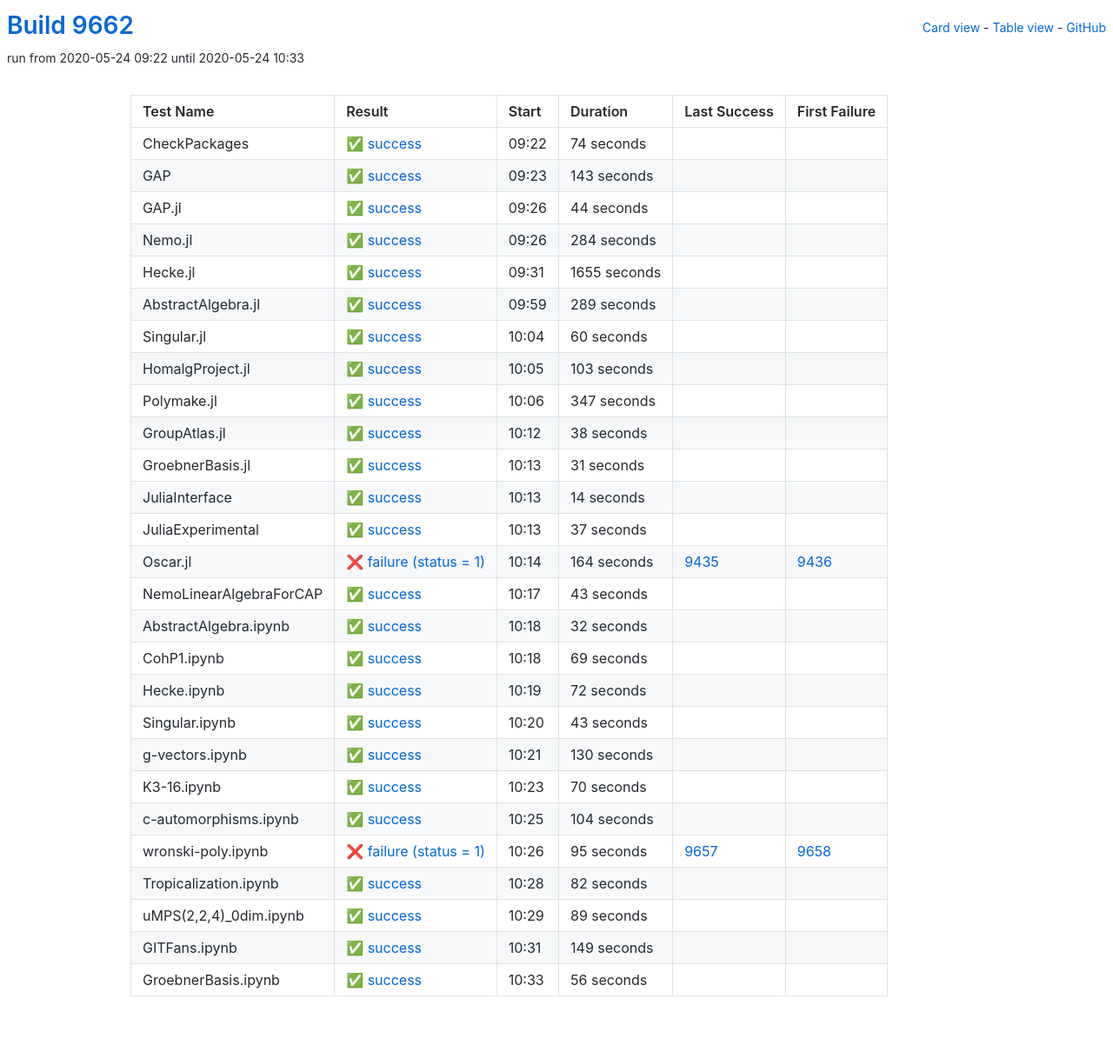
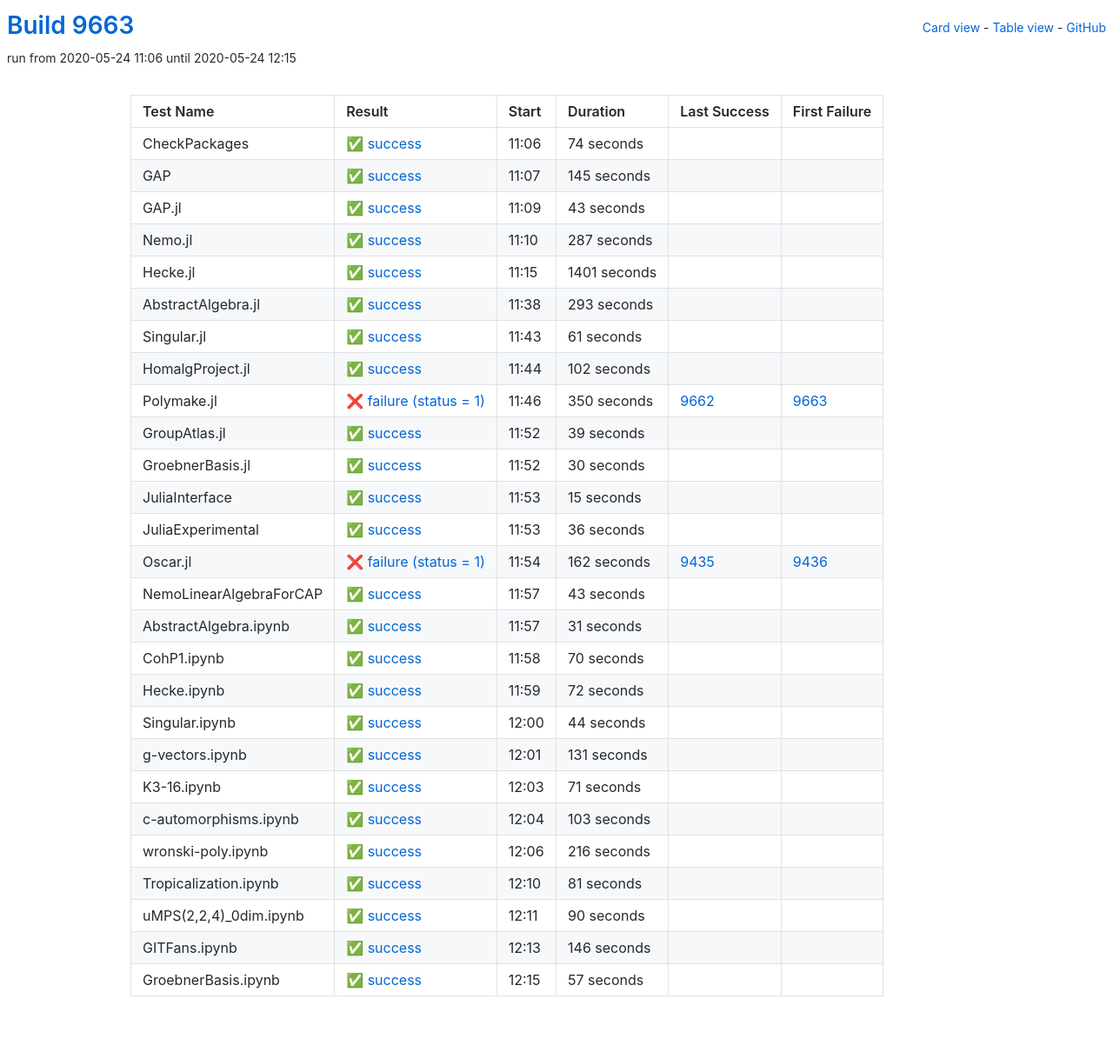
Before and after one commit to oscar-system/oscar-ci-status, a Jekyll site: the page built from table.html, in a window 1280 px wide. Shown: the whole page at 87% size. Built offline with Jekyll 4.4.1, drawn with Linux system fonts in a browser that asks for light colours.

Commit message:
Build 9663

```diff
--- a/_data/ci.yml
+++ b/_data/ci.yml
@@ -1,5 +1,5 @@
-build: 9662
-build_url: https://oscarci.mathematik.uni-kl.de/job/oscar/9662/
+build: 9663
+build_url: https://oscarci.mathematik.uni-kl.de/job/oscar/9663/
 job: oscar
 tests:
 - duration: 74
@@ -9,165 +9,165 @@
   id: checkpackages
   last_success: false
   last_success_url: null
-  log: https://oscarci.mathematik.uni-kl.de/job/oscar/9662/artifact/logs/build-9662/CheckPackages.log
+  log: https://oscarci.mathematik.uni-kl.de/job/oscar/9663/artifact/logs/build-9663/CheckPackages.log
   name: CheckPackages
-  start: 2020-05-24 09:22
+  start: 2020-05-24 11:06
   status: success
   success: true
-- duration: 143
+- duration: 145
   exitcode: 0
   first_failure: false
   first_failure_url: null
   id: gap
   last_success: false
   last_success_url: null
-  log: https://oscarci.mathematik.uni-kl.de/job/oscar/9662/artifact/logs/build-9662/GAP.log
+  log: https://oscarci.mathematik.uni-kl.de/job/oscar/9663/artifact/logs/build-9663/GAP.log
   name: GAP
-  start: 2020-05-24 09:23
+  start: 2020-05-24 11:07
   status: success
   success: true
-- duration: 44
+- duration: 43
   exitcode: 0
   first_failure: false
   first_failure_url: null
   id: gap-jl
   last_success: false
   last_success_url: null
-  log: https://oscarci.mathematik.uni-kl.de/job/oscar/9662/artifact/logs/build-9662/GAP.jl.log
+  log: https://oscarci.mathematik.uni-kl.de/job/oscar/9663/artifact/logs/build-9663/GAP.jl.log
   name: GAP.jl
-  start: 2020-05-24 09:26
+  start: 2020-05-24 11:09
   status: success
   success: true
-- duration: 284
+- duration: 287
   exitcode: 0
   first_failure: false
   first_failure_url: null
   id: nemo-jl
   last_success: false
   last_success_url: null
-  log: https://oscarci.mathematik.uni-kl.de/job/oscar/9662/artifact/logs/build-9662/Nemo.jl.log
+  log: https://oscarci.mathematik.uni-kl.de/job/oscar/9663/artifact/logs/build-9663/Nemo.jl.log
   name: Nemo.jl
-  start: 2020-05-24 09:26
+  start: 2020-05-24 11:10
   status: success
   success: true
-- duration: 1655
+- duration: 1401
   exitcode: 0
   first_failure: false
   first_failure_url: null
   id: hecke-jl
   last_success: false
   last_success_url: null
-  log: https://oscarci.mathematik.uni-kl.de/job/oscar/9662/artifact/logs/build-9662/Hecke.jl.log
+  log: https://oscarci.mathematik.uni-kl.de/job/oscar/9663/artifact/logs/build-9663/Hecke.jl.log
   name: Hecke.jl
-  start: 2020-05-24 09:31
+  start: 2020-05-24 11:15
   status: success
   success: true
-- duration: 289
+- duration: 293
   exitcode: 0
   first_failure: false
   first_failure_url: null
   id: abstractalgebra-jl
   last_success: false
   last_success_url: null
-  log: https://oscarci.mathematik.uni-kl.de/job/oscar/9662/artifact/logs/build-9662/AbstractAlgebra.jl.log
+  log: https://oscarci.mathematik.uni-kl.de/job/oscar/9663/artifact/logs/build-9663/AbstractAlgebra.jl.log
   name: AbstractAlgebra.jl
-  start: 2020-05-24 09:59
+  start: 2020-05-24 11:38
   status: success
   success: true
-- duration: 60
+- duration: 61
   exitcode: 0
   first_failure: false
   first_failure_url: null
   id: singular-jl
   last_success: false
   last_success_url: null
-  log: https://oscarci.mathematik.uni-kl.de/job/oscar/9662/artifact/logs/build-9662/Singular.jl.log
+  log: https://oscarci.mathematik.uni-kl.de/job/oscar/9663/artifact/logs/build-9663/Singular.jl.log
   name: Singular.jl
-  start: 2020-05-24 10:04
+  start: 2020-05-24 11:43
   status: success
   success: true
-- duration: 103
+- duration: 102
   exitcode: 0
   first_failure: false
   first_failure_url: null
   id: homalgproject-jl
   last_success: false
   last_success_url: null
-  log: https://oscarci.mathematik.uni-kl.de/job/oscar/9662/artifact/logs/build-9662/HomalgProject.jl.log
+  log: https://oscarci.mathematik.uni-kl.de/job/oscar/9663/artifact/logs/build-9663/HomalgProject.jl.log
   name: HomalgProject.jl
-  start: 2020-05-24 10:05
+  start: 2020-05-24 11:44
   status: success
   success: true
-- duration: 347
-  exitcode: 0
-  first_failure: false
-  first_failure_url: null
+- duration: 350
+  exitcode: 1
+  first_failure: 9663
+  first_failure_url: https://oscarci.mathematik.uni-kl.de/job/oscar/9663/
   id: polymake-jl
-  last_success: false
-  last_success_url: null
-  log: https://oscarci.mathematik.uni-kl.de/job/oscar/9662/artifact/logs/build-9662/Polymake.jl.log
+  last_success: 9662
+  last_success_url: https://oscarci.mathematik.uni-kl.de/job/oscar/9662/
+  log: https://oscarci.mathematik.uni-kl.de/job/oscar/9663/artifact/logs/build-9663/Polymake.jl.log
   name: Polymake.jl
-  start: 2020-05-24 10:06
-  status: success
-  success: true
-- duration: 38
+  start: 2020-05-24 11:46
+  status: failure
+  success: false
+- duration: 39
   exitcode: 0
   first_failure: false
   first_failure_url: null
   id: groupatlas-jl
   last_success: false
   last_success_url: null
-  log: https://oscarci.mathematik.uni-kl.de/job/oscar/9662/artifact/logs/build-9662/GroupAtlas.jl.log
+  log: https://oscarci.mathematik.uni-kl.de/job/oscar/9663/artifact/logs/build-9663/GroupAtlas.jl.log
   name: GroupAtlas.jl
-  start: 2020-05-24 10:12
+  start: 2020-05-24 11:52
   status: success
   success: true
-- duration: 31
+- duration: 30
   exitcode: 0
   first_failure: false
   first_failure_url: null
   id: groebnerbasis-jl
   last_success: false
   last_success_url: null
-  log: https://oscarci.mathematik.uni-kl.de/job/oscar/9662/artifact/logs/build-9662/GroebnerBasis.jl.log
+  log: https://oscarci.mathematik.uni-kl.de/job/oscar/9663/artifact/logs/build-9663/GroebnerBasis.jl.log
   name: GroebnerBasis.jl
-  start: 2020-05-24 10:13
+  start: 2020-05-24 11:52
   status: success
   success: true
-- duration: 14
+- duration: 15
   exitcode: 0
   first_failure: false
   first_failure_url: null
   id: juliainterface
   last_success: false
   last_success_url: null
-  log: https://oscarci.mathematik.uni-kl.de/job/oscar/9662/artifact/logs/build-9662/JuliaInterface.log
+  log: https://oscarci.mathematik.uni-kl.de/job/oscar/9663/artifact/logs/build-9663/JuliaInterface.log
   name: JuliaInterface
-  start: 2020-05-24 10:13
+  start: 2020-05-24 11:53
   status: success
   success: true
-- duration: 37
+- duration: 36
   exitcode: 0
   first_failure: false
   first_failure_url: null
   id: juliaexperimental
   last_success: false
   last_success_url: null
-  log: https://oscarci.mathematik.uni-kl.de/job/oscar/9662/artifact/logs/build-9662/JuliaExperimental.log
+  log: https://oscarci.mathematik.uni-kl.de/job/oscar/9663/artifact/logs/build-9663/JuliaExperimental.log
   name: JuliaExperimental
-  start: 2020-05-24 10:13
+  start: 2020-05-24 11:53
   status: success
   success: true
-- duration: 164
+- duration: 162
   exitcode: 1
   first_failure: 9436
   first_failure_url: https://oscarci.mathematik.uni-kl.de/job/oscar/9436/
   id: oscar-jl
   last_success: 9435
   last_success_url: https://oscarci.mathematik.uni-kl.de/job/oscar/9435/
-  log: https://oscarci.mathematik.uni-kl.de/job/oscar/9662/artifact/logs/build-9662/Oscar.jl.log
+  log: https://oscarci.mathematik.uni-kl.de/job/oscar/9663/artifact/logs/build-9663/Oscar.jl.log
   name: Oscar.jl
-  start: 2020-05-24 10:14
+  start: 2020-05-24 11:54
   status: failure
   success: false
 - duration: 43
@@ -177,33 +177,33 @@
   id: nemolinearalgebraforcap
   last_success: false
   last_success_url: null
-  log: https://oscarci.mathematik.uni-kl.de/job/oscar/9662/artifact/logs/build-9662/NemoLinearAlgebraForCAP.log
+  log: https://oscarci.mathematik.uni-kl.de/job/oscar/9663/artifact/logs/build-9663/NemoLinearAlgebraForCAP.log
   name: NemoLinearAlgebraForCAP
-  start: 2020-05-24 10:17
+  start: 2020-05-24 11:57
   status: success
   success: true
-- duration: 32
+- duration: 31
   exitcode: 0
   first_failure: false
   first_failure_url: null
   id: abstractalgebra-ipynb
   last_success: false
   last_success_url: null
-  log: https://oscarci.mathematik.uni-kl.de/job/oscar/9662/artifact/logs/build-9662/AbstractAlgebra.ipynb.log
+  log: https://oscarci.mathematik.uni-kl.de/job/oscar/9663/artifact/logs/build-9663/AbstractAlgebra.ipynb.log
   name: AbstractAlgebra.ipynb
-  start: 2020-05-24 10:18
+  start: 2020-05-24 11:57
   status: success
   success: true
-- duration: 69
+- duration: 70
   exitcode: 0
   first_failure: false
   first_failure_url: null
   id: cohp1-ipynb
   last_success: false
   last_success_url: null
-  log: https://oscarci.mathematik.uni-kl.de/job/oscar/9662/artifact/logs/build-9662/CohP1.ipynb.log
+  log: https://oscarci.mathematik.uni-kl.de/job/oscar/9663/artifact/logs/build-9663/CohP1.ipynb.log
   name: CohP1.ipynb
-  start: 2020-05-24 10:18
+  start: 2020-05-24 11:58
   status: success
   success: true
 - duration: 72
@@ -213,116 +213,116 @@
   id: hecke-ipynb
   last_success: false
   last_success_url: null
-  log: https://oscarci.mathematik.uni-kl.de/job/oscar/9662/artifact/logs/build-9662/Hecke.ipynb.log
+  log: https://oscarci.mathematik.uni-kl.de/job/oscar/9663/artifact/logs/build-9663/Hecke.ipynb.log
   name: Hecke.ipynb
-  start: 2020-05-24 10:19
+  start: 2020-05-24 11:59
   status: success
   success: true
-- duration: 43
+- duration: 44
   exitcode: 0
   first_failure: false
   first_failure_url: null
   id: singular-ipynb
   last_success: false
   last_success_url: null
-  log: https://oscarci.mathematik.uni-kl.de/job/oscar/9662/artifact/logs/build-9662/Singular.ipynb.log
+  log: https://oscarci.mathematik.uni-kl.de/job/oscar/9663/artifact/logs/build-9663/Singular.ipynb.log
   name: Singular.ipynb
-  start: 2020-05-24 10:20
+  start: 2020-05-24 12:00
   status: success
   success: true
-- duration: 130
+- duration: 131
   exitcode: 0
   first_failure: false
   first_failure_url: null
   id: g-vectors-ipynb
   last_success: false
   last_success_url: null
-  log: https://oscarci.mathematik.uni-kl.de/job/oscar/9662/artifact/logs/build-9662/g-vectors.ipynb.log
+  log: https://oscarci.mathematik.uni-kl.de/job/oscar/9663/artifact/logs/build-9663/g-vectors.ipynb.log
   name: g-vectors.ipynb
-  start: 2020-05-24 10:21
+  start: 2020-05-24 12:01
   status: success
   success: true
-- duration: 70
+- duration: 71
   exitcode: 0
   first_failure: false
   first_failure_url: null
   id: k3-16-ipynb
   last_success: false
   last_success_url: null
-  log: https://oscarci.mathematik.uni-kl.de/job/oscar/9662/artifact/logs/build-9662/K3-16.ipynb.log
+  log: https://oscarci.mathematik.uni-kl.de/job/oscar/9663/artifact/logs/build-9663/K3-16.ipynb.log
   name: K3-16.ipynb
-  start: 2020-05-24 10:23
+  start: 2020-05-24 12:03
   status: success
   success: true
-- duration: 104
+- duration: 103
   exitcode: 0
   first_failure: false
   first_failure_url: null
   id: c-automorphisms-ipynb
   last_success: false
   last_success_url: null
-  log: https://oscarci.mathematik.uni-kl.de/job/oscar/9662/artifact/logs/build-9662/c-automorphisms.ipynb.log
+  log: https://oscarci.mathematik.uni-kl.de/job/oscar/9663/artifact/logs/build-9663/c-automorphisms.ipynb.log
   name: c-automorphisms.ipynb
-  start: 2020-05-24 10:25
+  start: 2020-05-24 12:04
   status: success
   success: true
-- duration: 95
-  exitcode: 1
-  first_failure: 9658
-  first_failure_url: https://oscarci.mathematik.uni-kl.de/job/oscar/9658/
+- duration: 216
+  exitcode: 0
+  first_failure: false
+  first_failure_url: null
   id: wronski-poly-ipynb
-  last_success: 9657
-  last_success_url: https://oscarci.mathematik.uni-kl.de/job/oscar/9657/
-  log: https://oscarci.mathematik.uni-kl.de/job/oscar/9662/artifact/logs/build-9662/wronski-poly.ipynb.log
+  last_success: false
+  last_success_url: null
+  log: https://oscarci.mathematik.uni-kl.de/job/oscar/9663/artifact/logs/build-9663/wronski-poly.ipynb.log
   name: wronski-poly.ipynb
-  start: 2020-05-24 10:26
-  status: failure
-  success: false
-- duration: 82
+  start: 2020-05-24 12:06
+  status: success
+  success: true
+- duration: 81
   exitcode: 0
   first_failure: false
   first_failure_url: null
   id: tropicalization-ipynb
   last_success: false
   last_success_url: null
-  log: https://oscarci.mathematik.uni-kl.de/job/oscar/9662/artifact/logs/build-9662/Tropicalization.ipynb.log
+  log: https://oscarci.mathematik.uni-kl.de/job/oscar/9663/artifact/logs/build-9663/Tropicalization.ipynb.log
   name: Tropicalization.ipynb
-  start: 2020-05-24 10:28
+  start: 2020-05-24 12:10
   status: success
   success: true
-- duration: 89
+- duration: 90
   exitcode: 0
   first_failure: false
   first_failure_url: null
   id: umps-2-2-4-0dim-ipynb
   last_success: false
   last_success_url: null
-  log: https://oscarci.mathematik.uni-kl.de/job/oscar/9662/artifact/logs/build-9662/uMPS-2-2-4-_0dim.ipynb.log
+  log: https://oscarci.mathematik.uni-kl.de/job/oscar/9663/artifact/logs/build-9663/uMPS-2-2-4-_0dim.ipynb.log
   name: uMPS(2,2,4)_0dim.ipynb
-  start: 2020-05-24 10:29
+  start: 2020-05-24 12:11
   status: success
   success: true
-- duration: 149
+- duration: 146
   exitcode: 0
   first_failure: false
   first_failure_url: null
   id: gitfans-ipynb
   last_success: false
   last_success_url: null
-  log: https://oscarci.mathematik.uni-kl.de/job/oscar/9662/artifact/logs/build-9662/GITFans.ipynb.log
+  log: https://oscarci.mathematik.uni-kl.de/job/oscar/9663/artifact/logs/build-9663/GITFans.ipynb.log
   name: GITFans.ipynb
-  start: 2020-05-24 10:31
+  start: 2020-05-24 12:13
   status: success
   success: true
-- duration: 56
+- duration: 57
   exitcode: 0
   first_failure: false
   first_failure_url: null
   id: groebnerbasis-ipynb
   last_success: false
   last_success_url: null
-  log: https://oscarci.mathematik.uni-kl.de/job/oscar/9662/artifact/logs/build-9662/GroebnerBasis.ipynb.log
+  log: https://oscarci.mathematik.uni-kl.de/job/oscar/9663/artifact/logs/build-9663/GroebnerBasis.ipynb.log
   name: GroebnerBasis.ipynb
-  start: 2020-05-24 10:33
+  start: 2020-05-24 12:15
   status: success
   success: true
```
Also changed, not shown: README.md.
